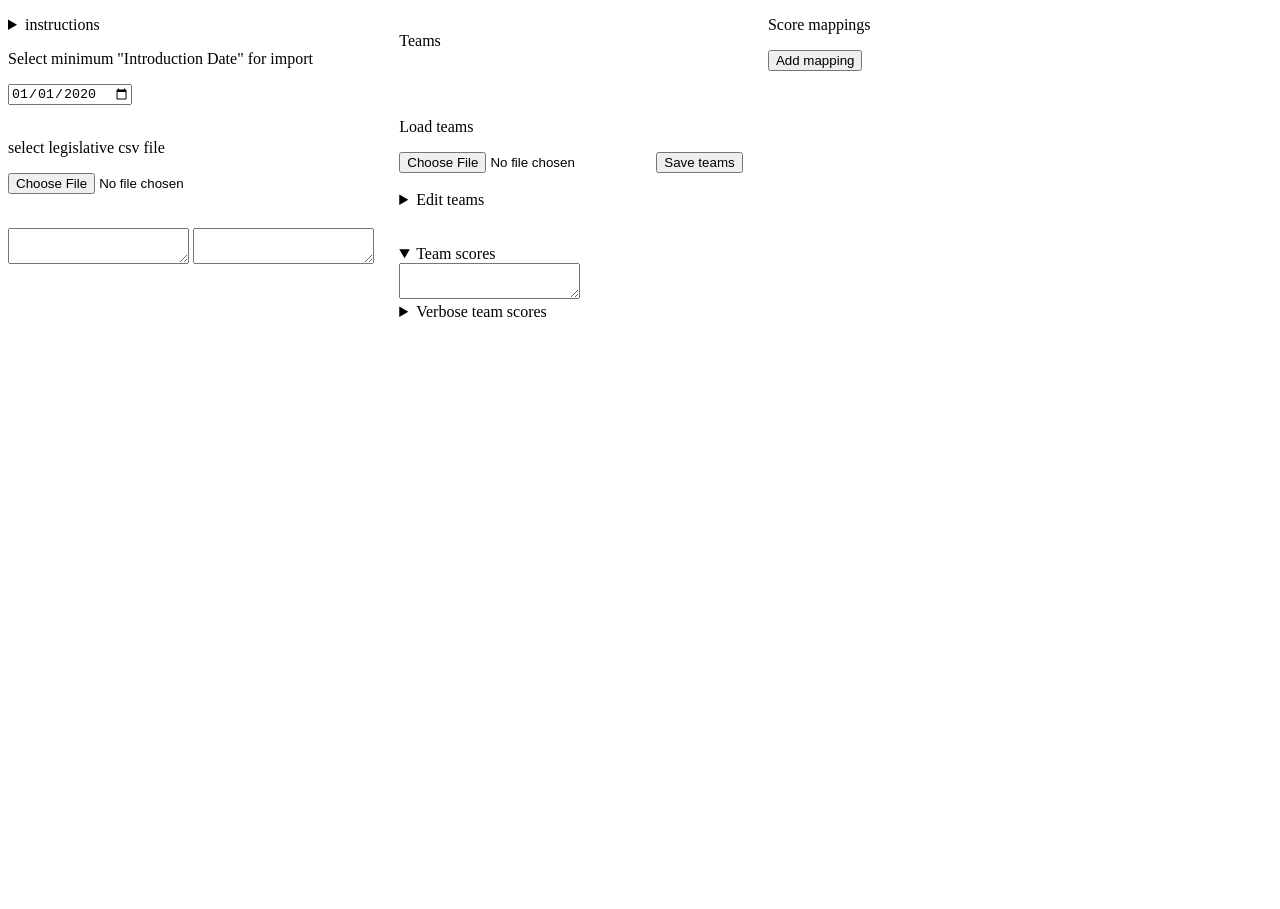
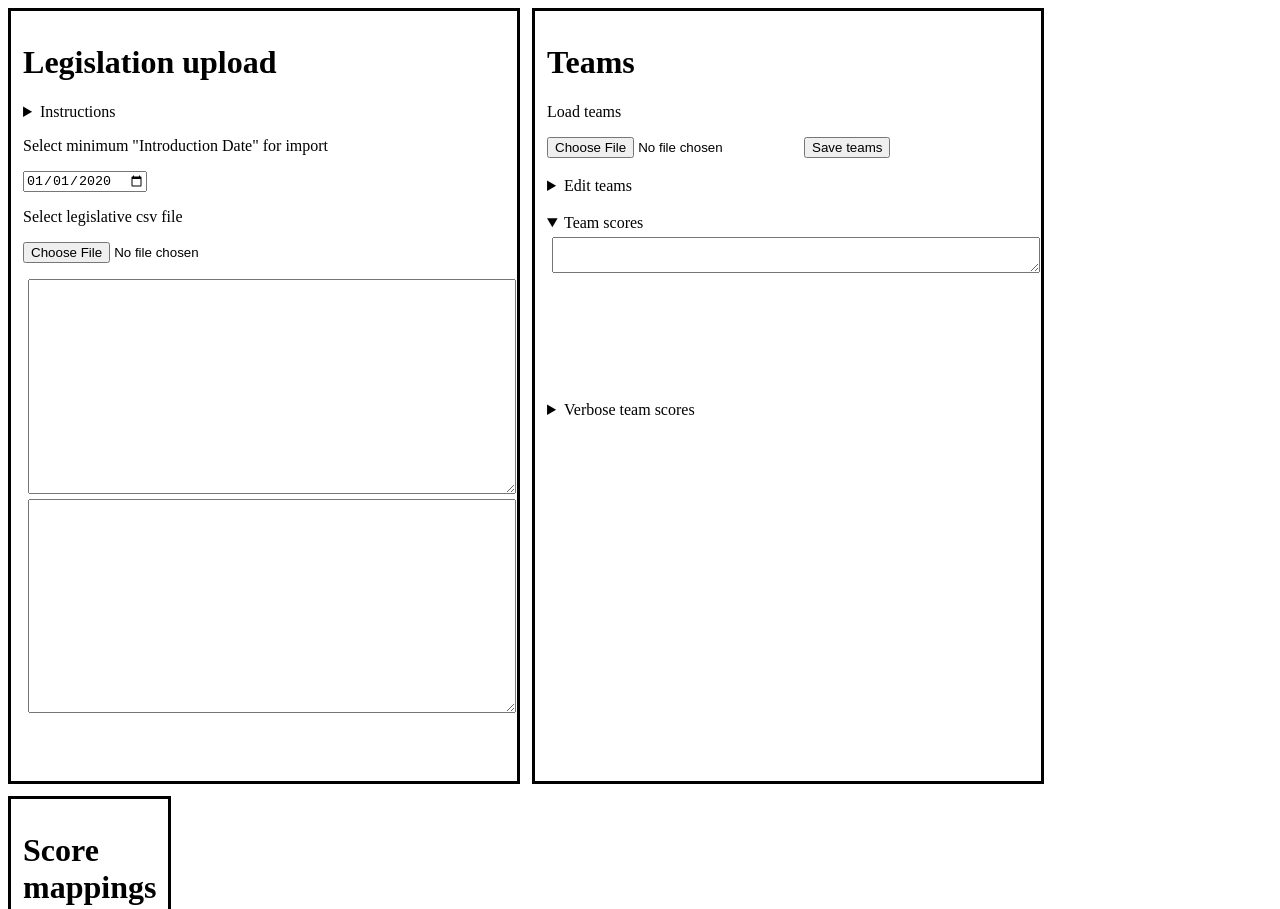
Before and after one commit to ryanmagani/FantasyCongress, a plain HTML site: page index.html in a window 1280 px wide. Shown: the top 909 px of the page. Before the commit the page ends 800 px from the top, so only its background shows below. Drawn offline with Linux system fonts and the light colour scheme.

Commit message:
Improve UI spacing, still needs a lot of cleanup with vertical space overlapping boundaries

```diff
--- a/edit-teams.js
+++ b/edit-teams.js
@@ -41,6 +41,7 @@ function displayTeams() {
 
     for (let [teamName, teamMembers] of globalState.teams) {
         var teamDiv = document.createElement('div');
+        teamDiv.className = "teamDiv";
         editParent.appendChild(teamDiv)
 
         var nameEdit = document.createElement('input');
@@ -57,8 +58,6 @@ function displayTeams() {
             removeTeam(teamName);
         }
         teamDiv.appendChild(removeTeamButton);
-
-        teamDiv.appendChild(document.createElement('br'));
 
         let allMemberInput = document.createElement('input');
         allMemberInput.placeholder = "add member";
@@ -86,8 +85,6 @@ function displayTeams() {
         var verboseMemberText = "";
 
         teamMembers.forEach(teamMember => {
-            teamDiv.appendChild(document.createElement('br'));
-
             var teamMemberParagraph = document.createElement('p');
             teamMemberParagraph.innerText = teamMember;
             teamDiv.appendChild(teamMemberParagraph);
--- a/index.html
+++ b/index.html
@@ -7,9 +7,10 @@
    <body>
       <datalist id="allMemberDataList"></datalist>
       <div class="row">
-         <div class="column">
+         <div class="column" id="legislationColumn">
+            <h1>Legislation upload</h1>
             <details>
-               <summary>instructions</summary>
+               <summary>Instructions</summary>
                <ol>
                   <li>Navigate to <a href="https://www.congress.gov/search?q=%7B%22source%22%3A%22legislation%22%2C%22congress%22%3A118%7D">congress.gov's legislation search</a></li>
                   <li>In the sidebar, ensure that the desired congress is selected <img src="screenshots/congress-filter.png"></li>
@@ -21,32 +22,23 @@
             </details>
             <p>Select minimum &quot;Introduction Date&quot; for import</p>
             <input type="date" value="2020-01-01" id="datePicker">
-            <br/>
-            <br/>
-            <p>select legislative csv file</p>
+            <p>Select legislative csv file</p>
             <input type="file" accept=".csv" id="legislativeCsv">
-            <br/>
-            <br/>
             <ul id="errorMessages"></ul>
             <textarea readonly id="memberesText"></textarea>
             <textarea readonly id="billsText"></textarea>
          </div>
 
-         <div class="column">
-            <p>Teams</p>
-            <br/>
-            <br/>
+         <div class="column" id="teamColumn">
+            <h1>Teams</h1>
             <p>Load teams</p>
             <input type="file" accept=".json" id="loadTeamsButton">
             <input type="button" id="saveTeamsButton" value="Save teams">
-            <br/>
-            <br/>
-            <details>
+            <details id="editTeamsDetails">
                <summary>Edit teams</summary>
                <input type="text" id="addTeamName" placeholder="Team name">
                <input type="button" id="addTeamButton" value="Add team">
                <p id="teamNameErrorMessage"></p>
-               <br/>
                <details open>
                   <summary>Existing teams</summary>
                   <div id="editExistingTeamsDiv">
@@ -54,8 +46,6 @@
                   </div>
                </details>
             </details>
-            <br/>
-            <br/>
             <details id="simpleTeamInfoDetails" open>
                <summary>Team scores</summary>
                <textarea id="simpleTeamInfo" readonly></textarea>
@@ -66,11 +56,9 @@
             </details>
          </div>
 
-         <div class="row">
-            <p>Score mappings</p>
+         <div class="column" id="scoreMappingColumn">
+            <h1>Score mappings</h1>
             <input type="button" id="addScoreMapping" value="Add mapping">
-            <br/>
-            <br/>
             <div id="scoreMappings"></div>
          </div>
        </div>
--- a/style.css
+++ b/style.css
@@ -1,10 +1,59 @@
-.column {
+html, body, .row {
+    height: 98%;
+    width: 98%;
+ }
+
+ .column {
+    resize: height;
+    height: 99%;
     float: left;
-    max-width: 100%;
-    width: auto\9;
-    margin-right: 2%;
+    margin-bottom: 1%;
+    padding: 1%;
+    border-style: solid;
+}
+
+#legislationColumn {
+    width: 40%;
+    margin-right: 1%;
+}
+
+#teamColumn {
+    width: 40%;
+    margin-right: 1%;
+}
+
+#scoreMappingColumn {
+    width: 11%;
+}
+
+#simpleTeamInfoDetails, #verboseTeamInfoDetails {
+    height: 25%;
 }
 
 img {
     display: block;
 }
+
+textarea {
+    display: block;
+    width: 100%;
+    min-height: 28%;
+    width: auto\9;
+    margin: 1%;
+}
+
+#simpleTeamInfo, #verboseTeamInfo {
+    height: 80%;
+}
+
+#editTeamsDetails, #simpleTeamInfoDetails {
+    margin-top: 4%;
+}
+
+.phraseEditor {
+    margin-top: 8%;
+}
+
+.teamDiv {
+    margin-bottom: 6%;
+}
```
